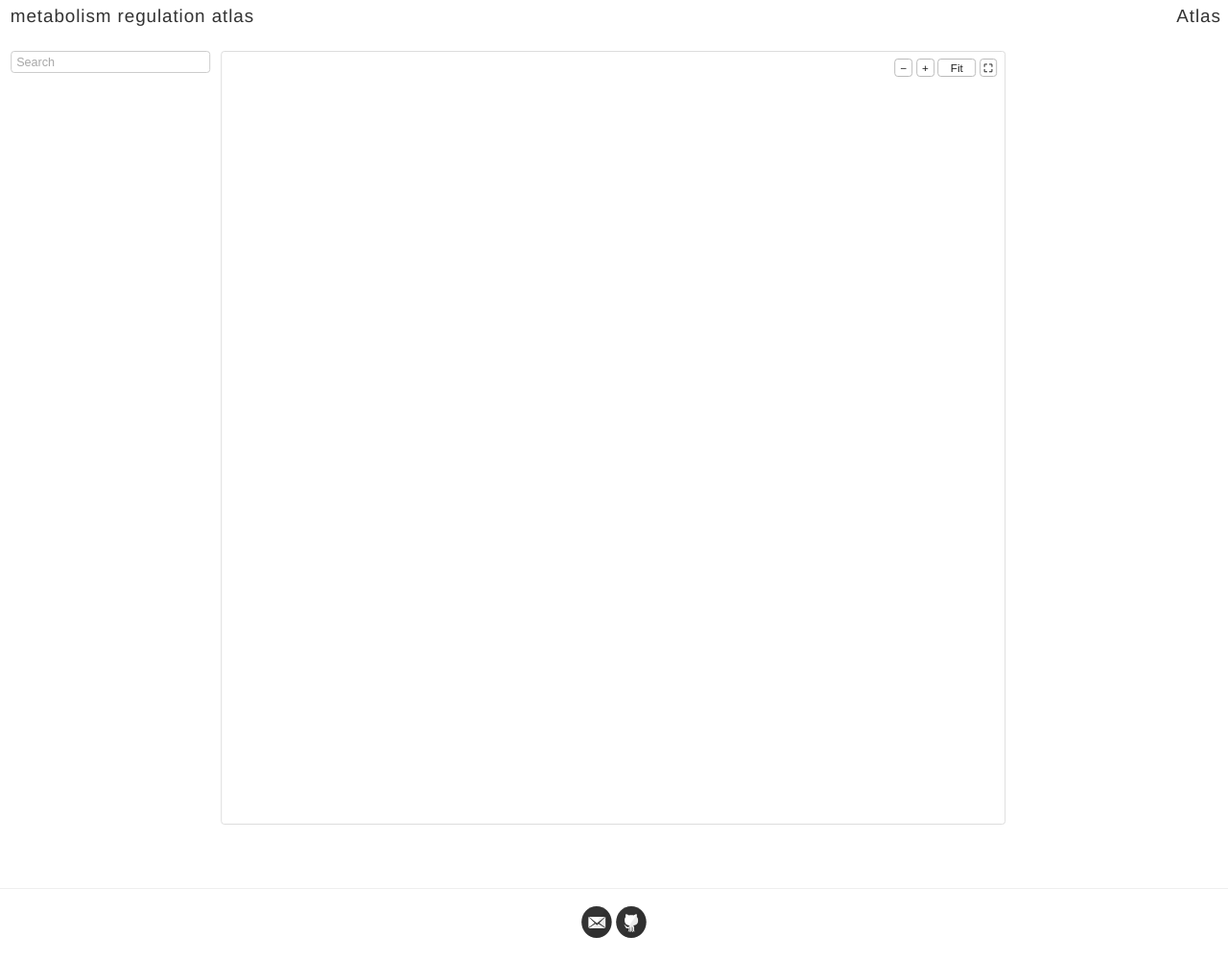
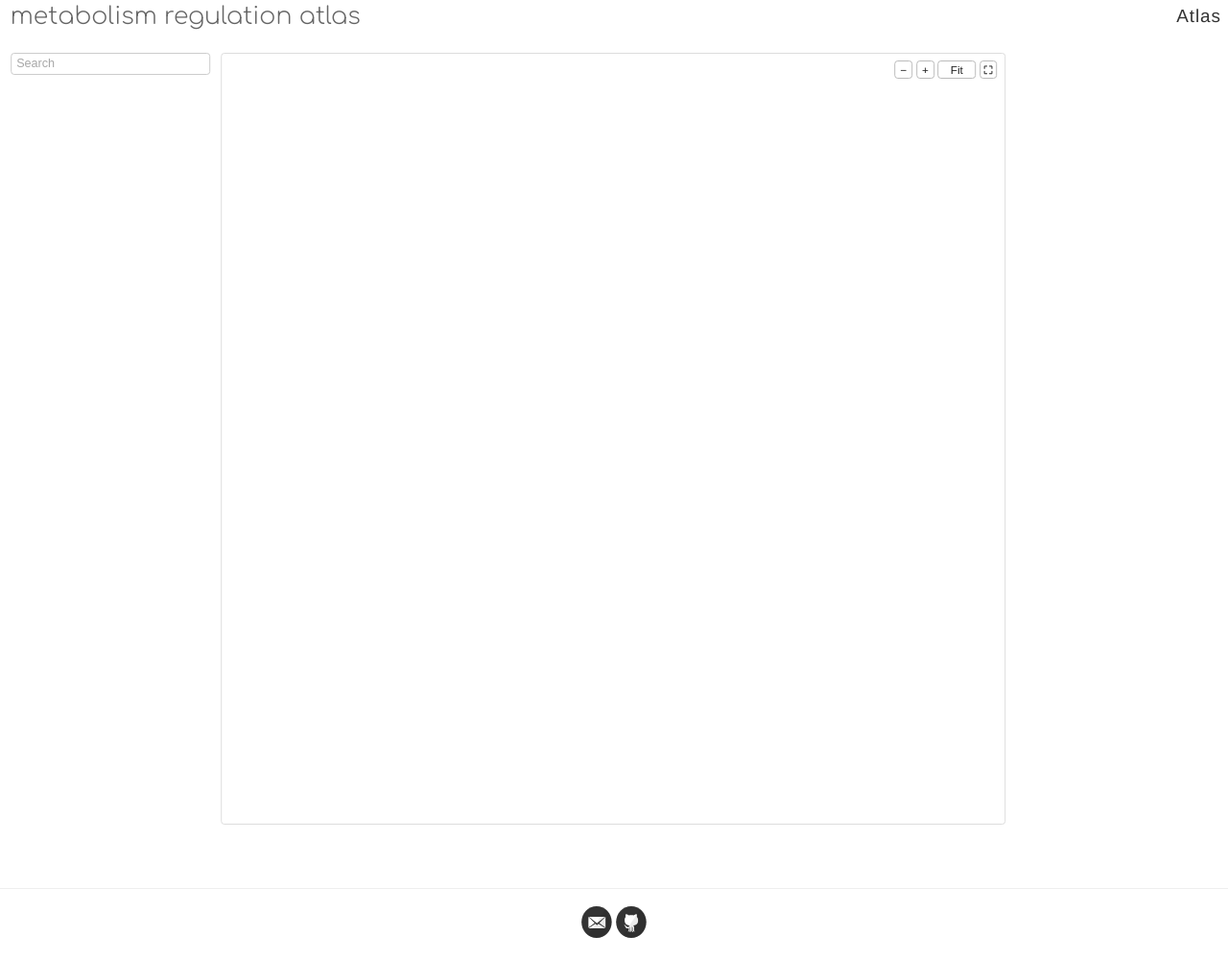
Before and after one commit to mreg-atlas/mreg-atlas.github.io, a Jekyll site: the page built from pages/atlas.html, in a window 1280 px wide. Shown: the whole page at 96% size. Built offline with Jekyll 4.4.1, drawn with Linux system fonts in a browser that asks for light colours.

Commit message:
Header: the name in Comfortaa at its thinnest, grey, as the viewer's styles page
Co-Authored-By: Claude Opus 5.5 <noreply@anthropic.com>
Claude-Session: https://claude.ai/code/session_01RZmt2RxYtbEKthWjBaKgeZ

```diff
--- a/_includes/meta.html
+++ b/_includes/meta.html
@@ -1,4 +1,5 @@
     <meta charset="utf-8" />
+    <link rel="stylesheet" href="https://fonts.googleapis.com/css2?family=Comfortaa:wght@300&display=swap" />
     <meta content='text/html; charset=utf-8' http-equiv='Content-Type'>
     <meta http-equiv='X-UA-Compatible' content='IE=edge'>
     {% if page.draft or page.noindex %}<meta name="robots" content="noindex, nofollow">{% endif %}
--- a/style.scss
+++ b/style.scss
@@ -233,16 +233,17 @@ img {
   }
 }
 
-// The site's name in small letters, no logo or subtitle (user, 2026-11-09)
+// The site's name in small letters, no logo or subtitle, in Comfortaa at its thinnest (300), as the viewer's
+// styles page writes its name (user, 2026-11-09); grey, as Comfortaa has no lighter weight
 .site-name {
   margin: 0;
-  color: $darkGray;
   cursor: pointer;
-  font-family: $helveticaNeue;
+  font-family: Comfortaa, Arial, sans-serif;
   font-weight: 300;
-  font-size: 21px;
-  line-height: 1.25;
-  letter-spacing: 1px;
+  font-size: 28px;
+  line-height: 28px;
+  letter-spacing: 0;
+  a, a:hover { color: #666; }
 }
 
 .site-description {
```
Also changed, not shown: CLAUDE.md (+1 -1 lines).
